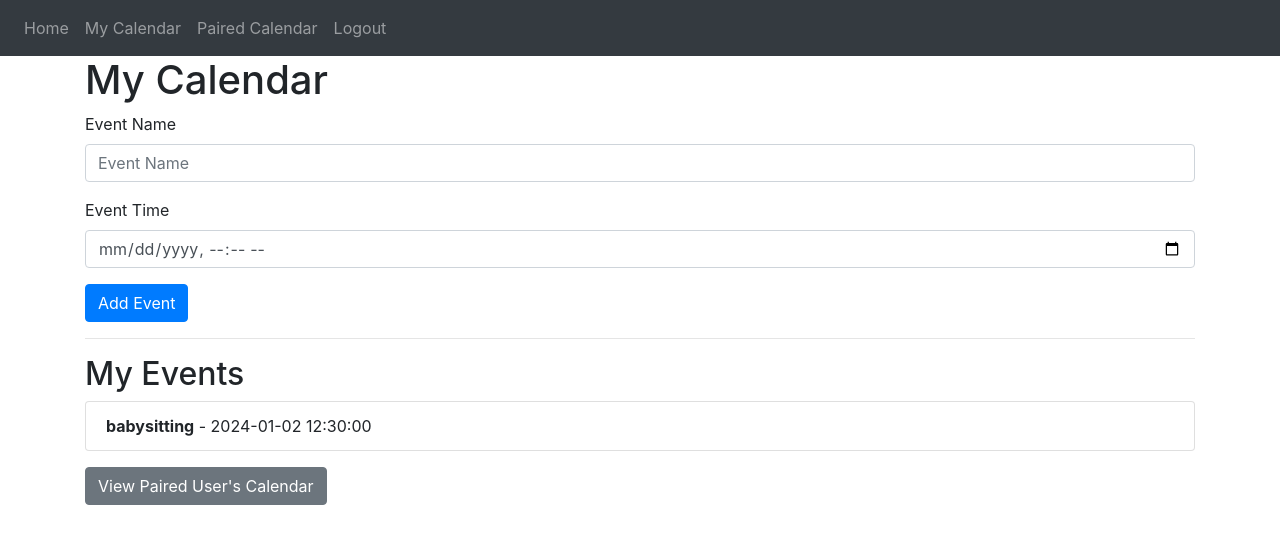
After one commit to stewluj/productivity, a Flask app: page /calendar in a window 1280 px wide. The commit adds this page. Shown: the top 544 px of the page. Run offline with Flask 3, Linux system fonts and the light colour scheme; a user stored in the database is signed in; some libraries are stand-ins or nearby versions.

Commit message:
calendar sharing update

```diff
--- a/website/templates/base.html
+++ b/website/templates/base.html
@@ -14,7 +14,6 @@
       href="https://stackpath.bootstrapcdn.com/font-awesome/4.7.0/css/font-awesome.min.css"
       crossorigin="anonymous"
     />
-
     <title>{% block title %}Home{% endblock %}</title>
   </head>
   <body>
@@ -31,6 +30,8 @@
         <div class="navbar-nav">
           {% if user.is_authenticated %}
           <a class="nav-item nav-link" id="home" href="/">Home</a>
+          <a class="nav-item nav-link" id="calendar" href="/calendar">My Calendar</a>
+          <a class="nav-item nav-link" id="paired-calendar" href="/paired-calendar">Paired Calendar</a>
           <a class="nav-item nav-link" id="logout" href="/logout">Logout</a>
           {% else %}
           <a class="nav-item nav-link" id="login" href="/login">Login</a>
@@ -44,14 +45,14 @@
     {% if messages %}
     {% for category, message in messages %}
     {% if category == 'error' %}
-    <div class="alert alert-danger alter-dismissable fade show" role="alert">
+    <div class="alert alert-danger alert-dismissable fade show" role="alert">
       {{ message }}
       <button type="button" class="close" data-dismiss="alert">
         <span aria-hidden="true">&times;</span>
       </button>
     </div>
     {% else %}
-    <div class="alert alert-success alter-dismissable fade show" role="alert">
+    <div class="alert alert-success alert-dismissable fade show" role="alert">
       {{ message }}
       <button type="button" class="close" data-dismiss="alert">
         <span aria-hidden="true">&times;</span>
--- /dev/null
+++ b/website/templates/calendar.html
@@ -0,0 +1,30 @@
+{% extends "base.html" %}
+{% block title %}My Calendar{% endblock %}
+{% block content %}
+<h1>My Calendar</h1>
+<form method="POST">
+    <div class="form-group">
+        <label for="event_name">Event Name</label>
+        <input type="text" name="event_name" id="event_name" class="form-control" placeholder="Event Name" required>
+    </div>
+    <div class="form-group">
+        <label for="event_time">Event Time</label>
+        <input type="datetime-local" name="event_time" id="event_time" class="form-control" required>
+    </div>
+    <button type="submit" class="btn btn-primary">Add Event</button>
+</form>
+<hr>
+<h2>My Events</h2>
+{% if events %}
+<ul class="list-group">
+    {% for event in events %}
+    <li class="list-group-item">
+        <strong>{{ event.name }}</strong> - {{ event.time.strftime('%Y-%m-%d %H:%M:%S') }}
+    </li>
+    {% endfor %}
+</ul>
+{% else %}
+<p>No events yet.</p>
+{% endif %}
+<a href="/paired-calendar" class="btn btn-secondary mt-3">View Paired User's Calendar</a>
+{% endblock %}
--- a/website/views.py
+++ b/website/views.py
@@ -1,8 +1,9 @@
 from flask import Blueprint, render_template, request, flash, redirect, url_for, jsonify
 from flask_login import login_required, current_user
-from .models import Note, User
+from .models import Note, User, CalendarEvent
 from . import db
 import json
+from datetime import datetime
 
 views = Blueprint('views', __name__)
 
@@ -59,3 +60,38 @@ def shared_notes():
         paired_user_notes = []
 
     return render_template("shared_notes.html", user=current_user, notes=paired_user_notes)
+
+@views.route('/calendar', methods=['GET', 'POST'])
+@login_required
+def calendar():
+    if request.method == 'POST':
+        event_name = request.form.get('event_name')
+        event_time = request.form.get('event_time')
+
+        try:
+            event_time = datetime.strptime(event_time, '%Y-%m-%dT%H:%M')
+        except ValueError:
+            flash('Invalid time format. Use the date picker.', category='error')
+            return redirect(url_for('views.calendar'))
+
+        if not event_name:
+            flash('Event name is required.', category='error')
+        else:
+            new_event = CalendarEvent(name=event_name, time=event_time, user_id=current_user.id)
+            db.session.add(new_event)
+            db.session.commit()
+            flash('Event added to your calendar!', category='success')
+
+    events = CalendarEvent.query.filter_by(user_id=current_user.id).order_by(CalendarEvent.time).all()
+    return render_template("calendar.html", user=current_user, events=events)
+
+@views.route('/paired-calendar', methods=['GET'])
+@login_required
+def paired_calendar():
+    if not current_user.paired_user:
+        flash('You are not paired with anyone.', category='error')
+        return redirect(url_for('views.calendar'))
+
+    paired_user = current_user.paired_user
+    events = CalendarEvent.query.filter_by(user_id=paired_user.id).order_by(CalendarEvent.time).all()
+    return render_template("paired_calendar.html", user=current_user, paired_user=paired_user, events=events)
```
Also changed, not shown: website/__init__.py (+4 -4 lines), website/models.py (+8 -1 lines), website/templates/paired_calendar.html (added, +19 -0 lines), instance/database.db.
